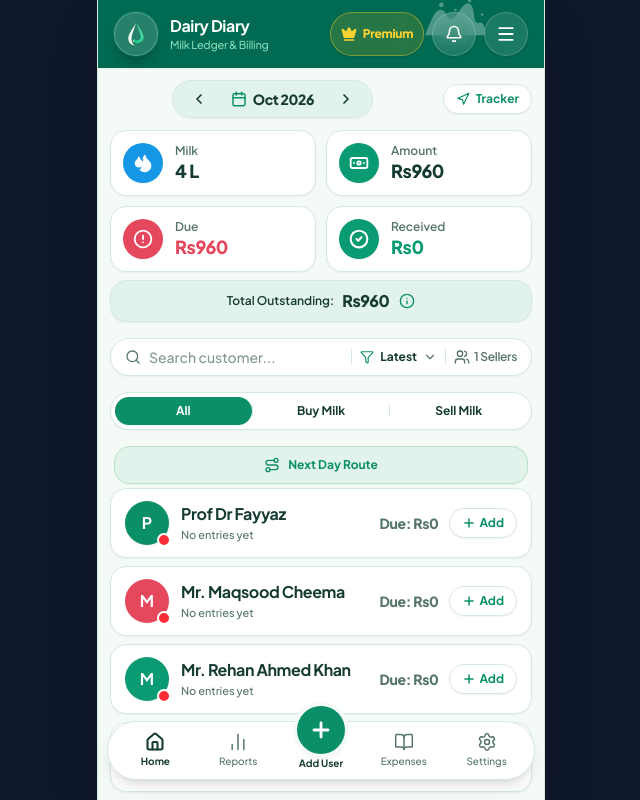
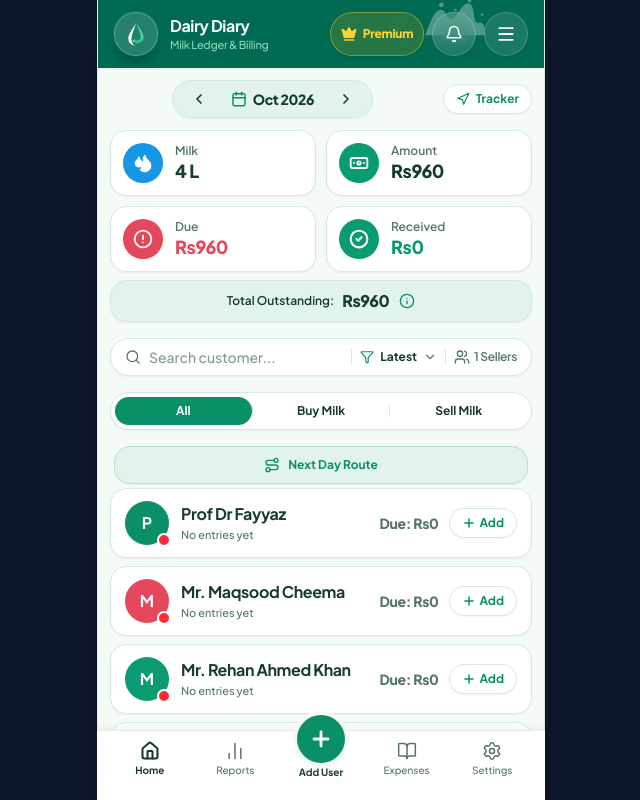
Before and after one commit to numhammad-commits/dairy-diary, a React (Vite) app: page / in a window 1280 px wide. Shown: the whole page, without its empty margins (319-959 px from the left). Built offline with nearby package versions, Linux system fonts and the light colour scheme.

Commit message:
Fix bottom nav design and all screen footer overlaps
Co-Authored-By: Claude Sonnet 5 <noreply@anthropic.com>

```diff
--- a/src/components/BottomNavBar.tsx
+++ b/src/components/BottomNavBar.tsx
@@ -14,8 +14,11 @@ export const BottomNavBar: React.FC<BottomNavBarProps> = ({
   onOpenAddUser: _onOpenAddUser,
 }) => {
   return (
-    <div className="fixed inset-x-0 bottom-0 mx-auto w-full max-w-md px-2.5 pb-5 pt-1 select-none z-50 bg-transparent">
-      <nav className="bg-white rounded-full px-1.5 py-1.5 flex items-center justify-between shadow-lg border border-[#D6E9E1]">
+    <div
+      className="fixed inset-x-0 bottom-0 mx-auto w-full max-w-md select-none z-50 bg-white border-t border-gray-200 shadow-[0_-4px_6px_-1px_rgba(0,0,0,0.05)]"
+      style={{ paddingBottom: 'calc(0.75rem + env(safe-area-inset-bottom))' }}
+    >
+      <nav className="px-2.5 py-1.5 flex items-center justify-between">
         {/* 1. Home */}
         <button
           onClick={() => onTabSelect('home')}
--- a/src/components/SettingsView.tsx
+++ b/src/components/SettingsView.tsx
@@ -233,7 +233,7 @@ export const SettingsView: React.FC<SettingsViewProps> = ({
   ];
 
   return (
-    <div className="flex-1 min-h-0 flex flex-col h-full bg-transparent select-none">
+    <div className="flex-1 min-h-0 flex flex-col h-full bg-transparent select-none pb-24">
       {/* 1. Header Bar - Greenish Theme matching Screen 1 & 2 */}
       <div className="bg-[#1B4332]/90 backdrop-blur-md text-white px-4 py-3 flex items-center gap-3 shrink-0 border-b border-white/10 z-20">
         <button
```
